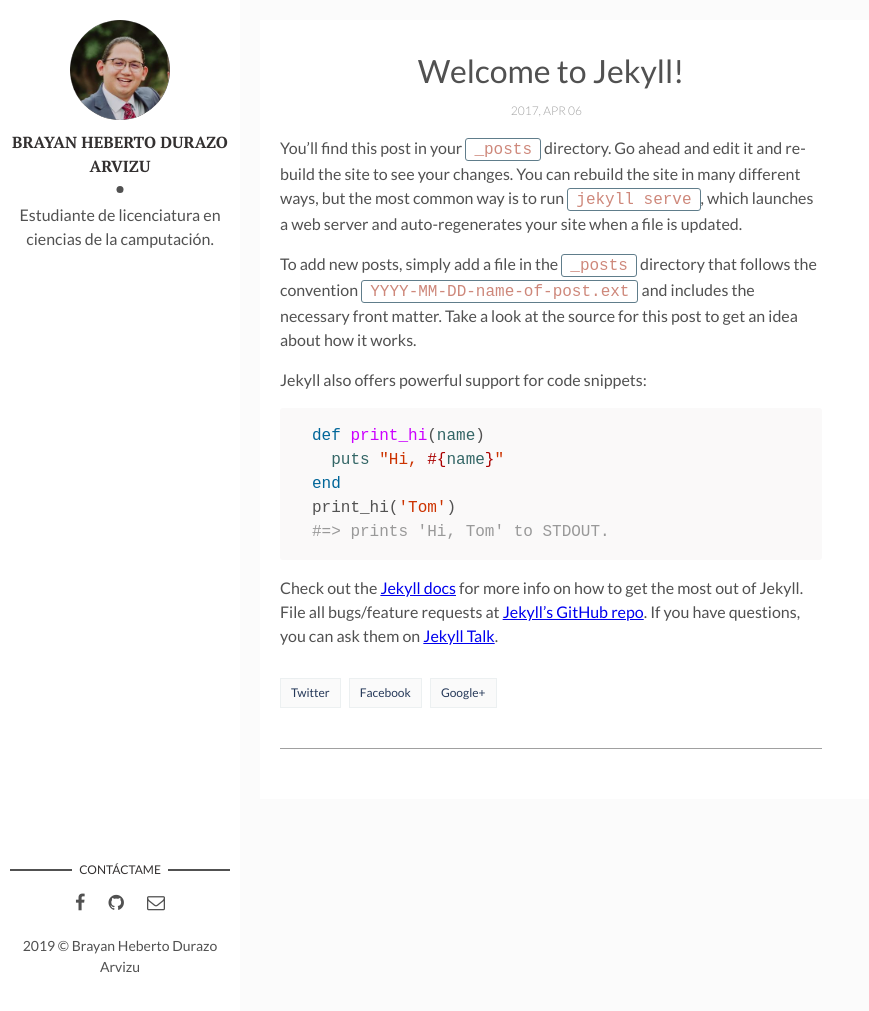
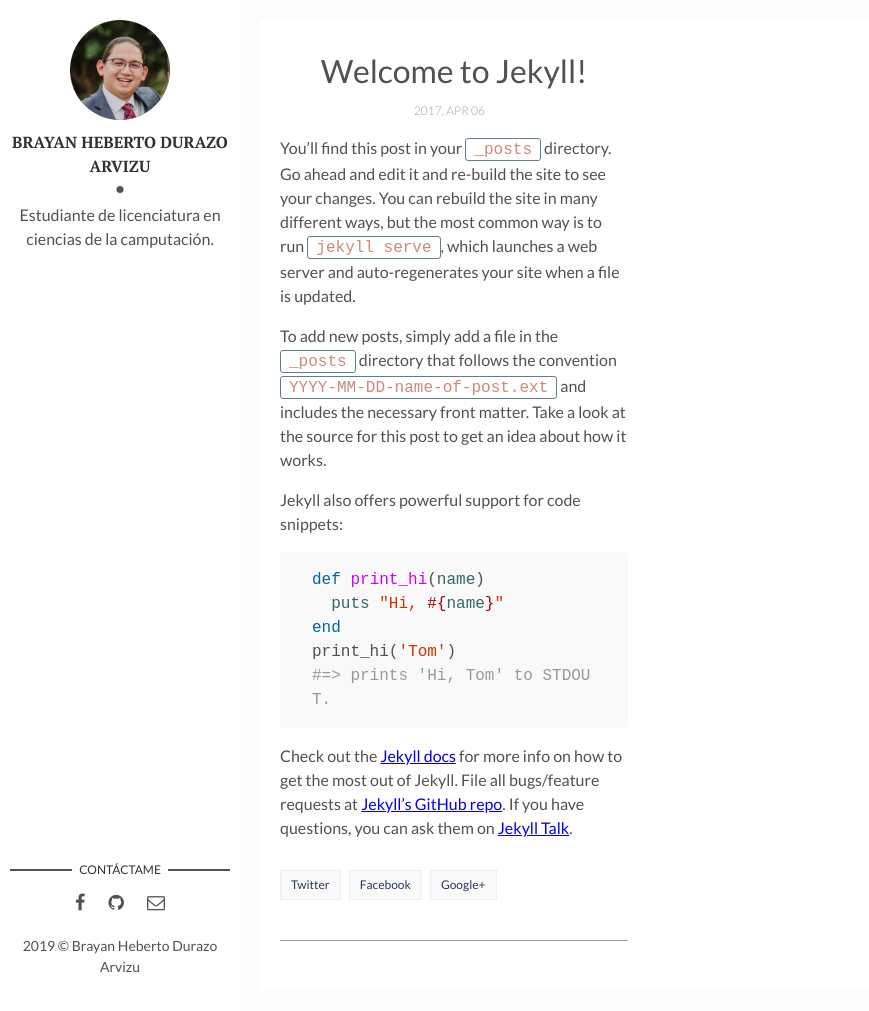
Before and after one commit to BrayanDurazo/BrayanDurazo.github.io, a Jekyll site: the page built from _posts/2017-04-06-welcome-to-jekyll.markdown, in a window 1280 px wide and 1011 px high. Shown: the whole window, without its empty margins (0-869 px from the left). Built offline with Jekyll 4.4.1, drawn with Linux system fonts in a browser that asks for light colours; comment, search, counter and statistics services are not loaded.

Commit message:
Arreglando post

```diff
--- a/assets/css/main.css
+++ b/assets/css/main.css
@@ -1197,7 +1197,7 @@ a.newer-posts:hover {
 /* - - - - - - - - - - Post Page Styles - - - - - - - - - - */
 .wrap-content {
   padding: 20px;
-  width:60%;
+  width:40%;
 }
 
 .header-page {
```
